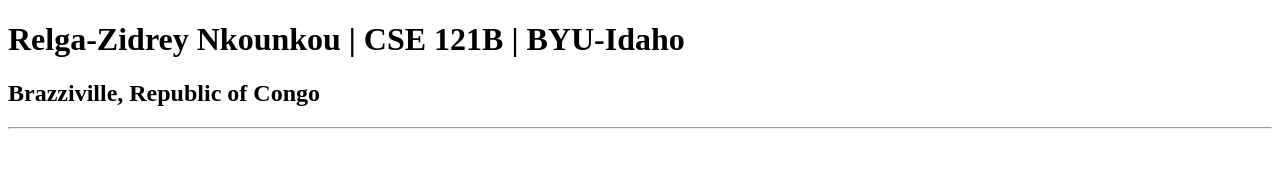
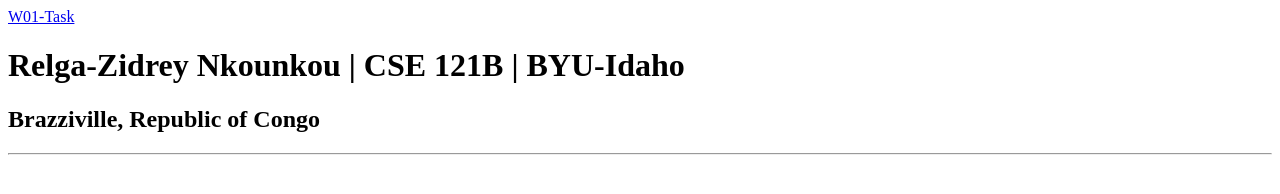
Before and after one commit to zidreynkounkou-pro/cse121b, a plain HTML site: page index.html in a window 1280 px wide. Drawn offline with Linux system fonts and the light colour scheme.

Commit message:
Added the a element for the w01-task.

```diff
--- a/index.html
+++ b/index.html
@@ -5,6 +5,11 @@
   <meta name="viewport" content="width=device-width, initial-scale=1.0">
   <title>Relga-Zidrey Nkounkou | CSE 121B | BYU-Idaho</title>
 </head>
+<header>
+  <nav>
+    <a href="w01-task.html">W01-Task</a>
+  </nav>
+</header>
 <body>
   <h1>Relga-Zidrey Nkounkou | CSE 121B | BYU-Idaho</h1>
   <h2>Brazziville, Republic of Congo</h2>
```
